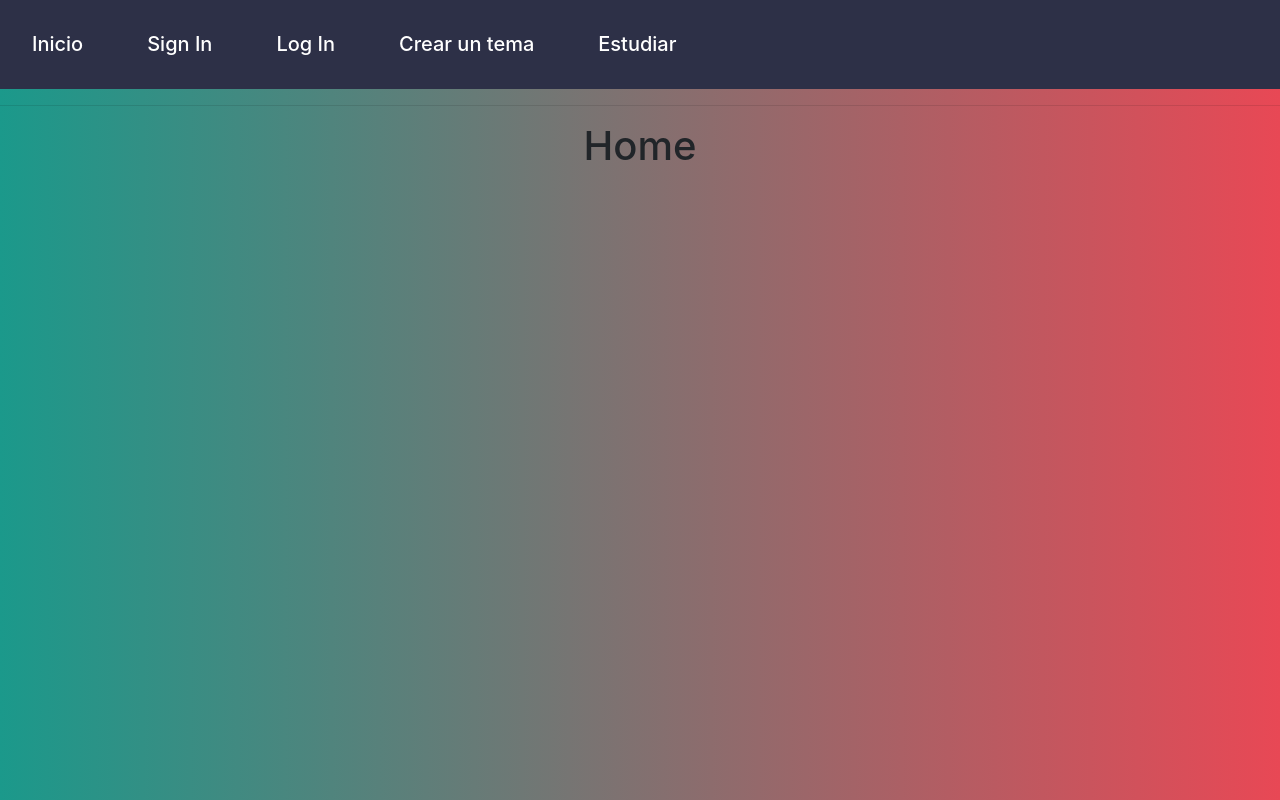
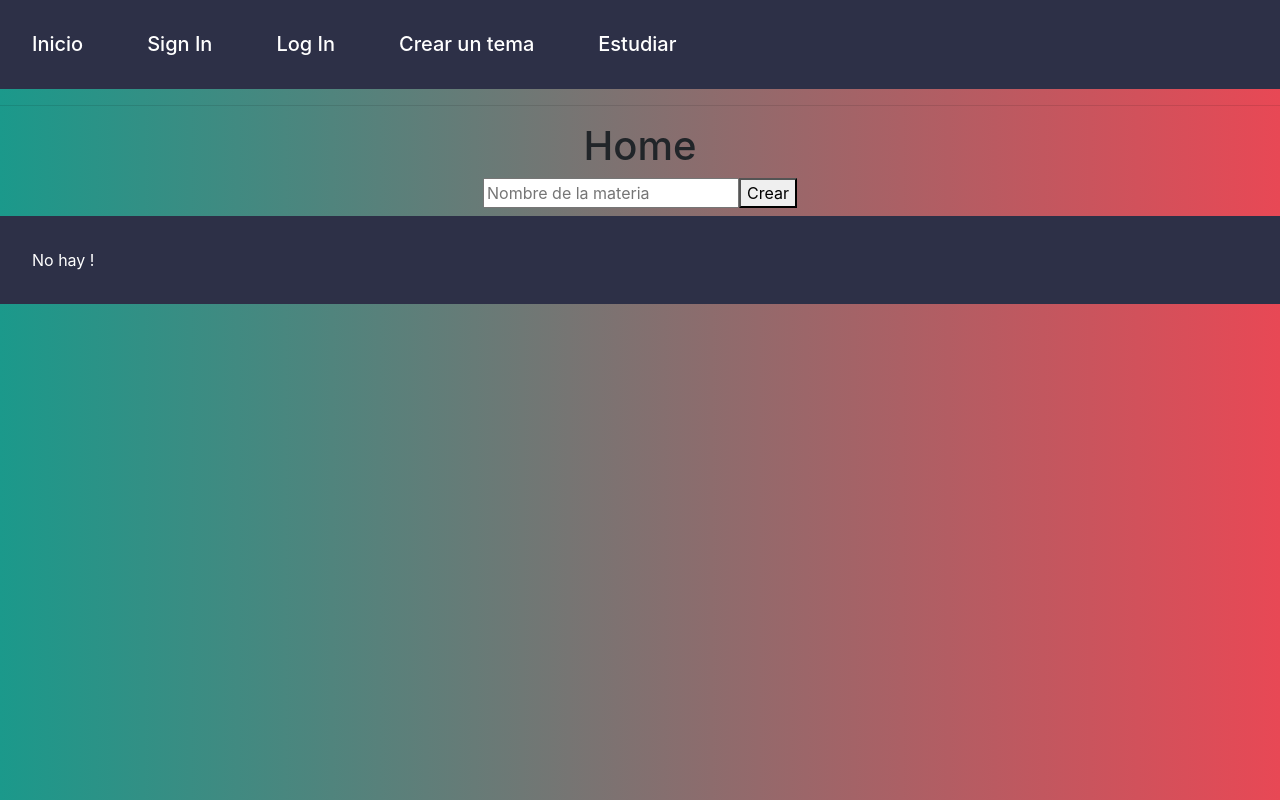
Before and after one commit to ivettemar16020/WebPj-Pupille, a React (Create React App) app in the folder pupille-app/: page /Home in a window 1280 px wide. Built offline with nearby package versions, Linux system fonts and the light colour scheme; some icons are missing.

Commit message:
componentes de creacion

```diff
--- a/pupille-app/src/actions/index.js
+++ b/pupille-app/src/actions/index.js
@@ -78,11 +78,13 @@ export const deleteCard = id => ({
 
 export const createTheme = (
     id,
+    name,
     cards,
 ) => ({
     type: types.THEME_CREATED,
     payload: {
         id,
+        name,
         cards,
     }
 });
@@ -96,11 +98,13 @@ export const deleteTheme = id => ({
 
 export const createSubject = (
     id,
+    name,
     themes,
 ) => ({
     type: types.THEME_CREATED,
     payload: {
         id,
+        name,
         themes,
     }
 });
--- a/pupille-app/src/components/Card/index.jsx
+++ b/pupille-app/src/components/Card/index.jsx
@@ -19,7 +19,17 @@ const Card = ({question,answer}) => {
     );
 }
 
-export default Card;
+export default connect(
+  (state, { id }) => ({
+    ...state.theme.byId[id],
+  }),
+  (dispatch, { id }) => ({
+    onClick() {
+      dispatch(actions.createCard(id));
+    }
+  }),
+)(Card);
+//export default Card;
 
 
 /*import React, { Component } from 'react';
--- a/pupille-app/src/components/NewSubject/index.jsx
+++ b/pupille-app/src/components/NewSubject/index.jsx
@@ -0,0 +1,43 @@
+import uuid from 'uuid-v4';
+import React, { Fragment } from 'react';
+import { connect } from 'react-redux';
+
+import * as actions from '../../actions';
+
+
+class NewSubject extends React.Component {
+  render() {
+    const { onSubmit } = this.props;
+    return (
+      <Fragment>
+        <input
+            type="text"
+            placeholder="Nombre de la materia"
+            ref={ node => { this.nameInput = node; } }
+        />
+        <button
+          onClick={
+            () => {
+              onSubmit(
+                this.nameInput.value,
+              );
+
+              this.nameInput.value = "";
+            }
+          }
+        >
+        Crear
+        </button>
+      </Fragment>
+    );
+  }
+};
+
+export default connect(
+  undefined,
+  dispatch => ({
+    onSubmit(name) {
+      dispatch(actions.createSubject(uuid(), name));
+    }
+  })
+)(NewSubject);
--- a/pupille-app/src/components/NewTheme/index.jsx
+++ b/pupille-app/src/components/NewTheme/index.jsx
@@ -0,0 +1,60 @@
+import uuid from 'uuid-v4';
+import React, { Fragment } from 'react';
+import { connect } from 'react-redux';
+
+import * as actions from '../../actions';
+//import NewCard from '../../components/NewCard/index';
+
+class NewTheme extends React.Component {
+  render() {
+    const { onSubmit } = this.props;
+
+    return (
+      <Fragment>
+        <input
+            type="text"
+            placeholder="Nombre del tema"
+            ref={ node => { this.nameInput = node; } }
+        />
+        Tarjeta
+        Tarjeta
+        Tarjeta
+        <button
+          onClick={
+            () => {
+              onSubmit(
+                this.nameInput.value,
+              );
+
+              this.nameInput.value = "";
+            }
+          }
+        >
+        Agregar
+        </button>
+        <button
+          onClick={
+            () => {
+              onSubmit(
+                this.nameInput.value,
+              );
+
+              this.nameInput.value = "";
+            }
+          }
+        >
+        Crear tema
+        </button>
+      </Fragment>
+    );
+  }
+};
+
+export default connect(
+  undefined,
+  dispatch => ({
+    onSubmit(name) {
+      dispatch(actions.createTheme(uuid(), name));
+    }
+  })
+)(NewTheme);
--- a/pupille-app/src/components/Subject/index.jsx
+++ b/pupille-app/src/components/Subject/index.jsx
@@ -12,10 +12,16 @@ const Subject = ({ themes = [] , name}) => (
       {
         themes.length > 0
           ? themes.map(({ id }) => <Theme key={id} id={id} />)
-          : <li>No hay !</li>
+          : <li>No tienes ninguna materia</li>
       }
     </ul>
   </Fragment>
 );
 
-export default Subject;
+//export default Subject;
+export default connect(
+  state => ({
+    themes: selectors.getThemes(state),
+  }),
+  undefined,
+)(Subject);
--- /dev/null
+++ b/pupille-app/src/components/SubjectList/index.jsx
@@ -0,0 +1,29 @@
+import React, { Fragment } from 'react';
+import { connect } from 'react-redux';
+
+import Subject from '../Subject';
+import * as selectors from '../../reducers';
+
+
+const SubjectList = ({ subjects = [] , name}) => (
+  <Fragment>
+    <h1 className="h5">{name}</h1>
+    <ul>
+      {
+        subjects.length > 0
+          ? subjects.map(({ id }) => <Subject key={id} id={id} />)
+          : <li>No hay !</li>
+      }
+      {console.log(subjects)}
+
+    </ul>
+  </Fragment>
+);
+
+//export default SubjectList;
+export default connect(
+    state => ({
+      subjects: selectors.getSubjects(state),
+    }),
+    undefined,
+  )(SubjectList);
--- a/pupille-app/src/components/Theme/index.jsx
+++ b/pupille-app/src/components/Theme/index.jsx
@@ -5,7 +5,7 @@ import Card from '../Card';
 import * as selectors from '../../reducers';
 
 
-const Theme = ({ cards = [] }) => (
+const Theme = ({ name,cards = [] }) => (
   <Fragment>
     <h1 className="h5">{name}</h1>
     <ul>
--- a/pupille-app/src/pages/CreateTheme/index.jsx
+++ b/pupille-app/src/pages/CreateTheme/index.jsx
@@ -1,8 +1,12 @@
 import React from 'react';
+import NewTheme from '../../components/NewTheme/index'
 
 const CreateTheme = () => {
     return (
-      <h1>Create Theme</h1>
+      <div>
+        <h1>Create Theme</h1>
+        <NewTheme/>
+      </div>
     );
 }
 
--- a/pupille-app/src/pages/Home/index.jsx
+++ b/pupille-app/src/pages/Home/index.jsx
@@ -1,9 +1,19 @@
-import React from 'react';
+import React, { Component } from 'react';
+import NewSubject from '../../components/NewSubject/index';
+import SubjectList from '../../components/SubjectList/index';
 
-const Home = () => {
+class Home extends Component {
+  render() {
     return (
-      <h1>Home</h1>
+      <div >
+        <div>
+          <h1>Home</h1>
+        </div>
+        <NewSubject/>
+        <SubjectList></SubjectList>
+      </div>
     );
+  }
 }
 
 export default Home;
--- a/pupille-app/src/sagas/user.js
+++ b/pupille-app/src/sagas/user.js
@@ -10,7 +10,7 @@ export function* postLogIn(action){
 
 export function* postSignIn(action){
     const { username, password, email } = action.payload;
-    const newUser = yield call(actions.createUser, `http://127.0.0.1:8000/pupille/v1/users`, {username, password, email});
+    const newUser = yield call(postUser, `http://127.0.0.1:8000/pupille/v1/users`, {username, password, email});
     yield put(actions.signIn())
 
 }
```
Also changed, not shown: pupille-app/src/App.js (+0 -37 lines), pupille-app/src/components/NewCard/index.jsx (+53 -0 lines).
